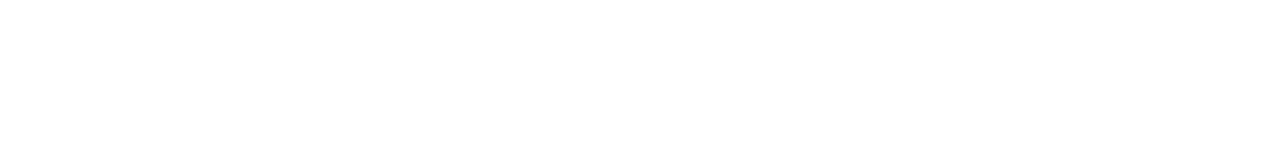
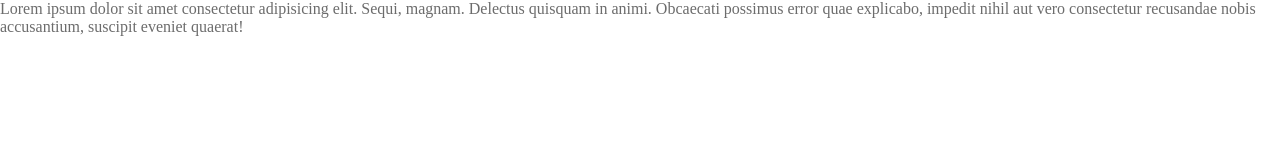
Before and after one commit to RnascimentoTI/RNTravel, a plain HTML site: page index.html in a window 1280 px wide. Drawn offline with Linux system fonts and the light colour scheme.

Commit message:
initial style

```diff
--- a/index.html
+++ b/index.html
@@ -7,6 +7,9 @@
     <link rel="stylesheet" href="styles/index.css">
 </head>
 <body>
+    <p>
+        Lorem ipsum dolor sit amet consectetur adipisicing elit. Sequi, magnam. Delectus quisquam in animi. Obcaecati possimus error quae explicabo, impedit nihil aut vero consectetur recusandae nobis accusantium, suscipit eveniet quaerat!
+    </p>
 
 
 </body>
--- a/styles/global.css
+++ b/styles/global.css
@@ -3,3 +3,18 @@
     padding: 0;
     box-sizing: border-box;
 }
+
+:root {
+    --brand-color: #EF5F4C;
+    --background-color: #FFFFFF;
+    --surface-color: #F5F5F5;
+    --skeleton-color:#D9D9D9;
+    --shape-transparency: #ffffff8f;
+    --text-color-primary: #313131;
+    --text-color-secondary: #6C6C6C;
+}
+
+body{
+    color: var(--text-color-secondary);
+    background-color: var(--background-color);
+}
```
Also changed, not shown: assets/AirplaneTilt.svg (added), assets/Image 01.png (added), assets/Image 02.png (added), assets/Image 03.png (added), assets/Image 04.png (added), assets/Image 05.png (added), assets/Image 06.png (added), assets/Image 07.png (added), assets/Image 08.png (added), assets/Image 09.png (added), assets/Image 10.png (added), assets/Image 11.png (added), assets/Image.svg (added), assets/Logo.svg (added), 2 more files, 1 other file.
